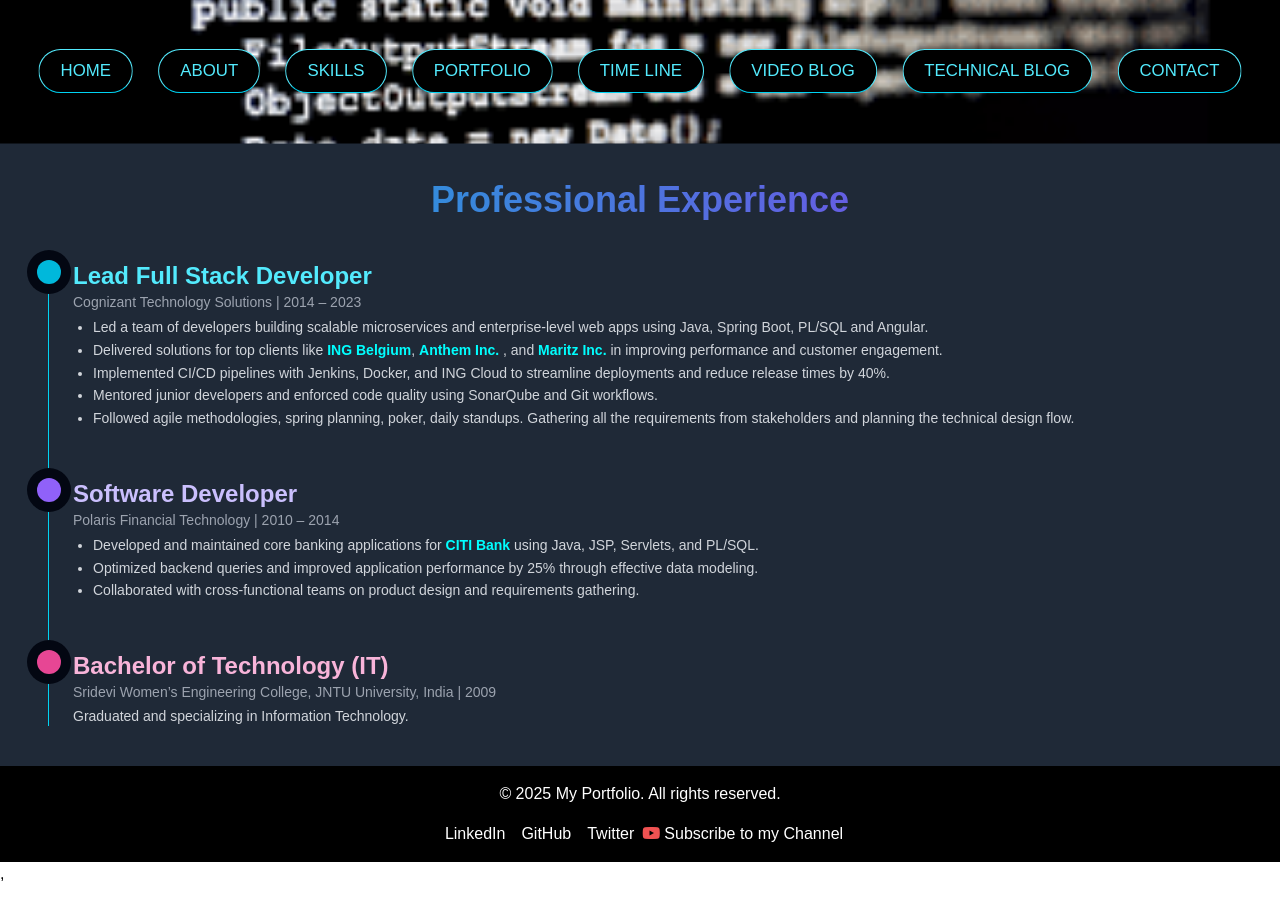
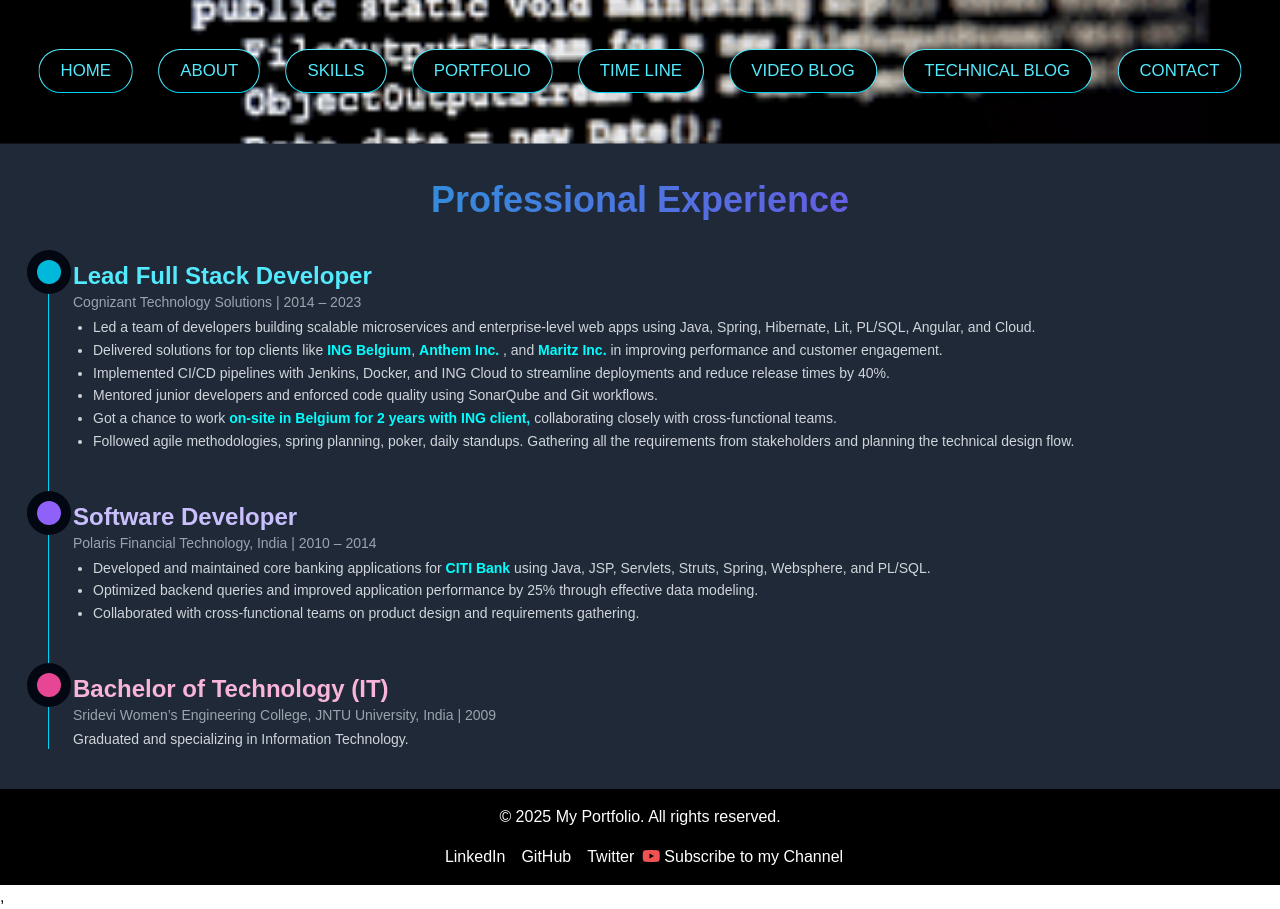
Before and after one commit to SrilathaWeb/pwp-react, a React (Vite) app: page /timeline in a window 1280 px wide. Shown: the top 909 px of the page. Before the commit the page ends 886 px from the top, so only its background shows below. Built offline with nearby package versions, Linux system fonts and the light colour scheme.

Commit message:
pwp professional points changes

```diff
--- a/src/routes/contact.tsx
+++ b/src/routes/contact.tsx
@@ -1,7 +1,7 @@
 export default function Contact() {
     return (
         <>
-            <form className="form-group container p-5 bg-gray-800 flex flex-col items-center">
+            <form className="form-group p-5 bg-gray-800 flex flex-col items-center">
                 <h1 className="text-center text-4xl m-5 gradient-text">Contact Me</h1>
                 <p className="text-center text-purple-500">Looking for get in touch with me? Please Submit the below form.</p>
                <label className="mt-4 block text-purple-500 w-1/2">
--- a/src/routes/timeline.tsx
+++ b/src/routes/timeline.tsx
@@ -13,7 +13,7 @@
                         <ul className="list-disc pl-5 text-gray-300 text-sm leading-relaxed">
                             <li>Led a team of developers building scalable microservices and enterprise-level web apps
                                 using
-                                Java, Spring Boot, PL/SQL and Angular.
+                                Java, Spring, Hibernate, Lit, PL/SQL, Angular, and Cloud.
                             </li>
                             <li>Delivered solutions for top clients like <b>ING Belgium</b>, <b>Anthem Inc.</b> ,
                                 and <b>Maritz
@@ -27,6 +27,11 @@
                             <li>Mentored junior developers and enforced code quality using SonarQube and Git
                                 workflows.
                             </li>
+
+                            <li> Got a chance to work <b>on-site in Belgium for 2 years with ING client, </b> collaborating
+                                closely
+                                with cross-functional teams.
+                            </li>
                             <li>Followed agile methodologies, spring planning, poker, daily standups. Gathering all the
                                 requirements from stakeholders and planning the technical design flow.
                             </li>
@@ -37,10 +42,10 @@
                         <span
                             className="absolute -left-3 flex w-6 h-6 bg-purple-500 rounded-full ring-10 ring-gray-950"></span>
                         <h3 className="text-2xl font-semibold text-purple-300">Software Developer</h3>
-                        <p className="text-gray-400 text-sm mb-1">Polaris Financial Technology | 2010 – 2014</p>
+                        <p className="text-gray-400 text-sm mb-1">Polaris Financial Technology, India | 2010 – 2014</p>
                         <ul className="list-disc pl-5 text-gray-300 text-sm leading-relaxed">
                             <li>Developed and maintained core banking applications for <b>CITI Bank</b> using Java, JSP,
-                                Servlets, and PL/SQL.
+                                Servlets, Struts, Spring, Websphere, and PL/SQL.
                             </li>
                             <li>Optimized backend queries and improved application performance by 25% through effective
                                 data modeling.
```
